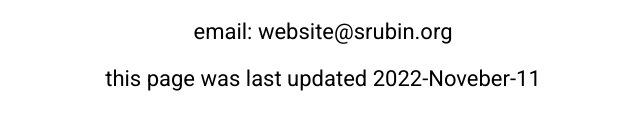
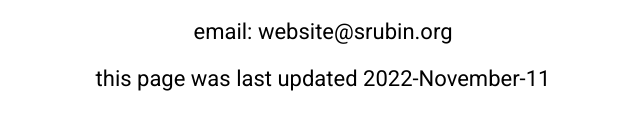
Before and after one commit to sparrowr/sparrowr.github.io, a plain HTML site: page index.html in a window 1280 px wide. Shown: the part 165-294 px from the top of the page, without its empty margins (317-957 px from the left). Drawn offline with Linux system fonts and the light colour scheme; a web font is replaced by a local one.

Commit message:
spelled November correctly.

```diff
--- a/index.html
+++ b/index.html
@@ -9,5 +9,5 @@
   <p><a href="https://cohost.org/sparrow0">cohost</a></p>
   <p><a href="https://www.linkedin.com/in/sparrow0/">linkedin</a></p>
   <p>email: website@srubin.org</p>
-  <p>this page was last updated 2022-Noveber-11</p>
+  <p>this page was last updated 2022-November-11</p>
 </body>
```
